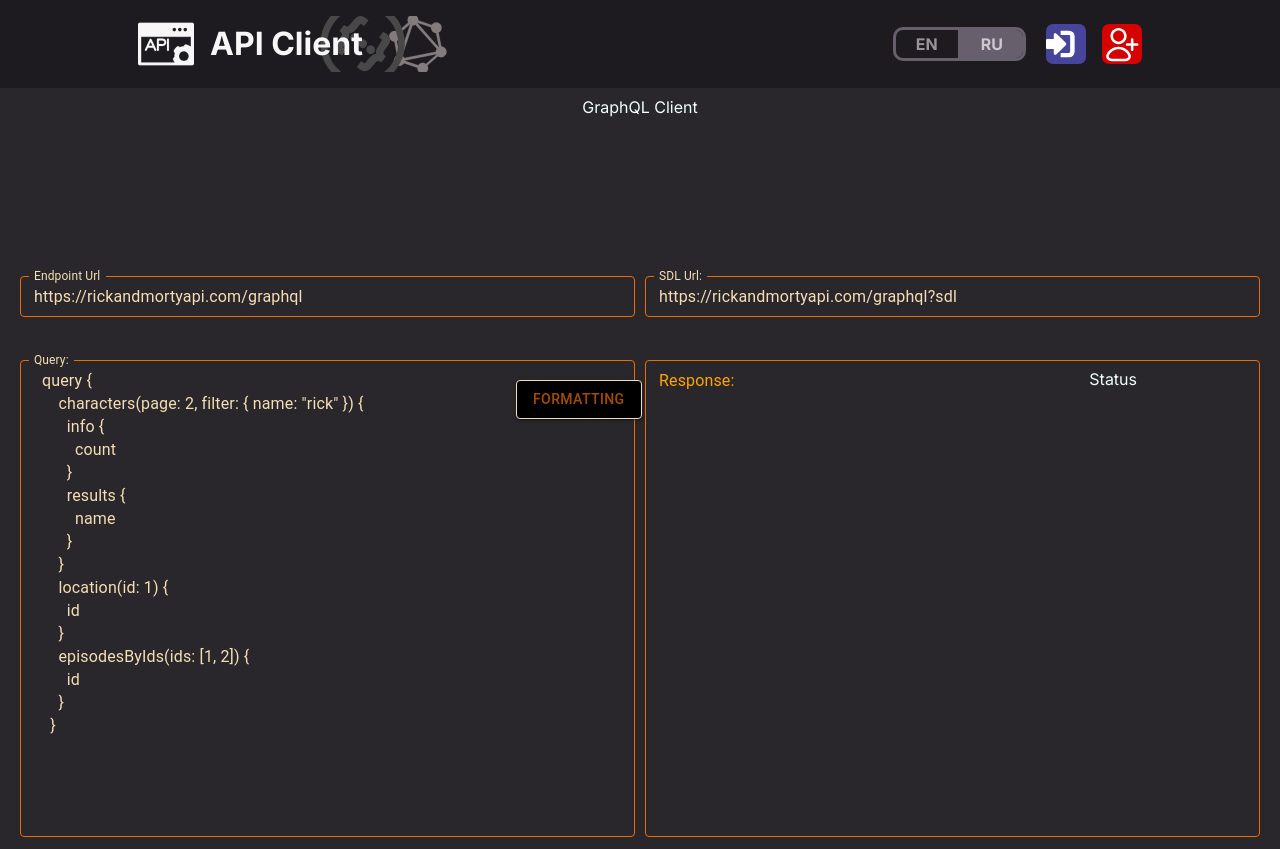
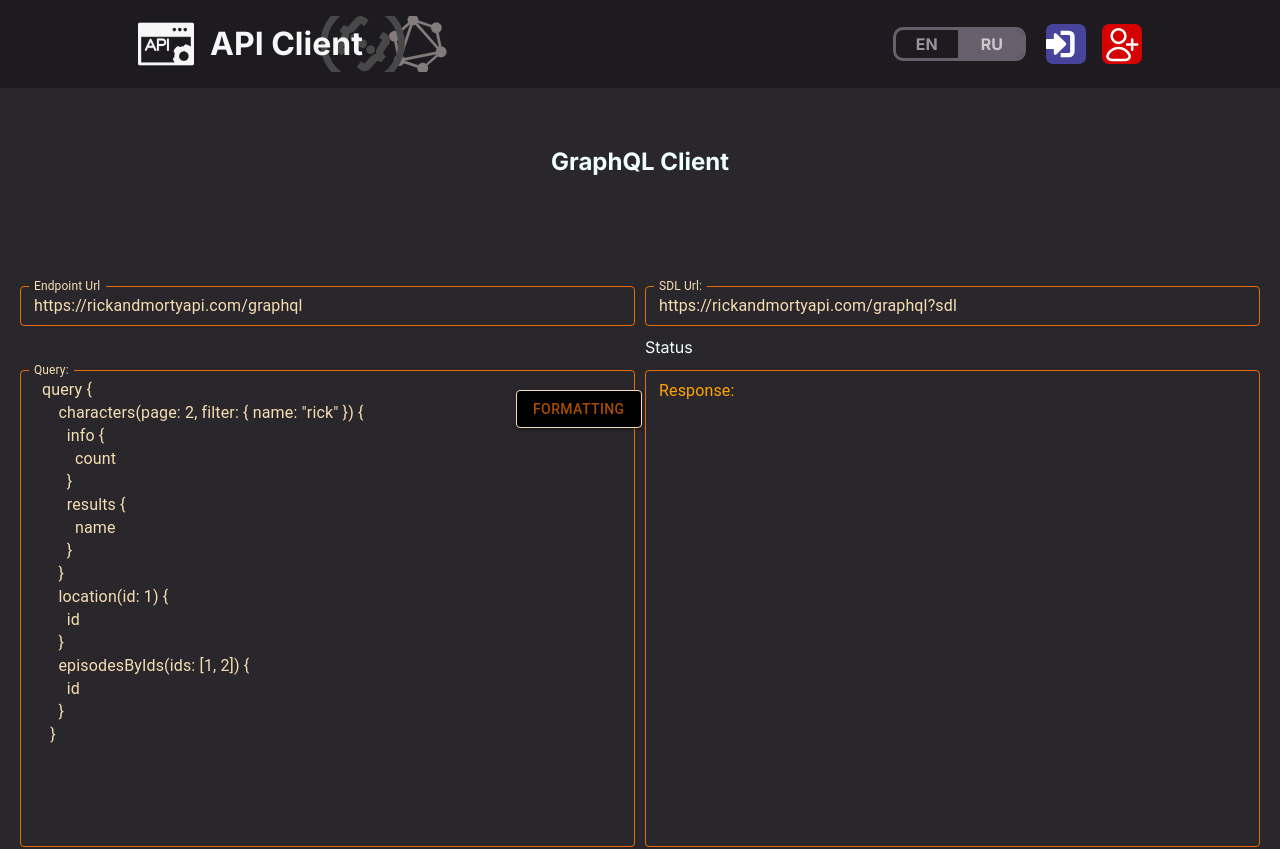
Before and after one commit to Asubas/graphiql-app, a Next.js app: page /en/graphql in a window 1280 px wide. Shown: the top 849 px of the page. Built offline with nearby package versions, Linux system fonts and the light colour scheme; no server answers.

Commit message:
DTR-7/feat: add status messages for graphql client

```diff
--- a/src/app/[locale]/graphql/graphql.module.scss
+++ b/src/app/[locale]/graphql/graphql.module.scss
@@ -1,3 +1,9 @@
+.graphql {
+  h2 {
+    margin-top: 50px;
+  }
+}
+
 .graphql,
 .form {
   display: flex;
@@ -7,7 +13,7 @@
   gap: 20px;
   padding: 10px;
   width: 100%;
-  margin-top: 130px;
+  margin-top: 80px;
 
   .response-container {
     border: 1px solid white;
@@ -99,8 +105,9 @@ form {
 
       p {
         position: absolute;
-        top: 2%;
-        right: 20%;
+        // top: 2%;
+        // right: 20%;
+        top: -32px;
       }
     }
   }
--- a/src/app/[locale]/graphql/graphqlContent.tsx
+++ b/src/app/[locale]/graphql/graphqlContent.tsx
@@ -10,6 +10,7 @@ import {
   DEFAULT_QUERY_JSON,
   DEFAULT_SDL_ENDPOINT,
   DEFAULT_URL_ENDPOINT,
+  statusMessages,
 } from '@/src/services/constant';
 import { DocSection } from '@/src/components/documentation/docSection';
 import { HistoryButton } from '@/src/components/history/historySection';
@@ -32,6 +33,7 @@ const GraphQLClient = ({
   const [status, setStatus] = useState<number | null>(null);
   const t = useTranslations('GraphQLContent');
   const path = usePathname();
+
   const onSubmit = async (data: FormData) => {
     const { endpointUrl, headers, query, variables } = data;
     const response = (await sendRequest(endpointUrl, headers, query, variables)) || {
@@ -73,7 +75,7 @@ const GraphQLClient = ({
 
   return (
     <section className={pages.graphql}>
-      <p>{t('pageTitle')}</p>
+      <h2>{t('pageTitle')}</h2>
       <FormProvider {...methods}>
         <form onSubmit={methods.handleSubmit(onSubmit)} className={pages.form}>
           <div className={pages.endpoints}>
@@ -110,7 +112,8 @@ const GraphQLClient = ({
             />
             <div className={pages.response}>
               <p>
-                {t('status')} {status ? status : ''}
+                {t('status')} {status ? status : ''}{' '}
+                {status !== null ? statusMessages[status] || t('unknownStatus') : ''}
               </p>
               <RequestTextField response={response ? response : ''} />
             </div>
--- a/src/app/[locale]/history/page.tsx
+++ b/src/app/[locale]/history/page.tsx
@@ -40,7 +40,6 @@ function HistorySection() {
   };
 
   const getMethodOrType = (encodedUrl: string) => {
-    console.log(encodedUrl);
     if (/\/rest\/|\/GET\/|\/POST\/|\/PUT\/|\/PATCH\/|\/DELETE\//.test(encodedUrl)) {
       const match = encodedUrl.match(/\/(rest|GET|POST|PUT|PATCH|DELETE)\//);
       return match ? match[1] : null;
```
